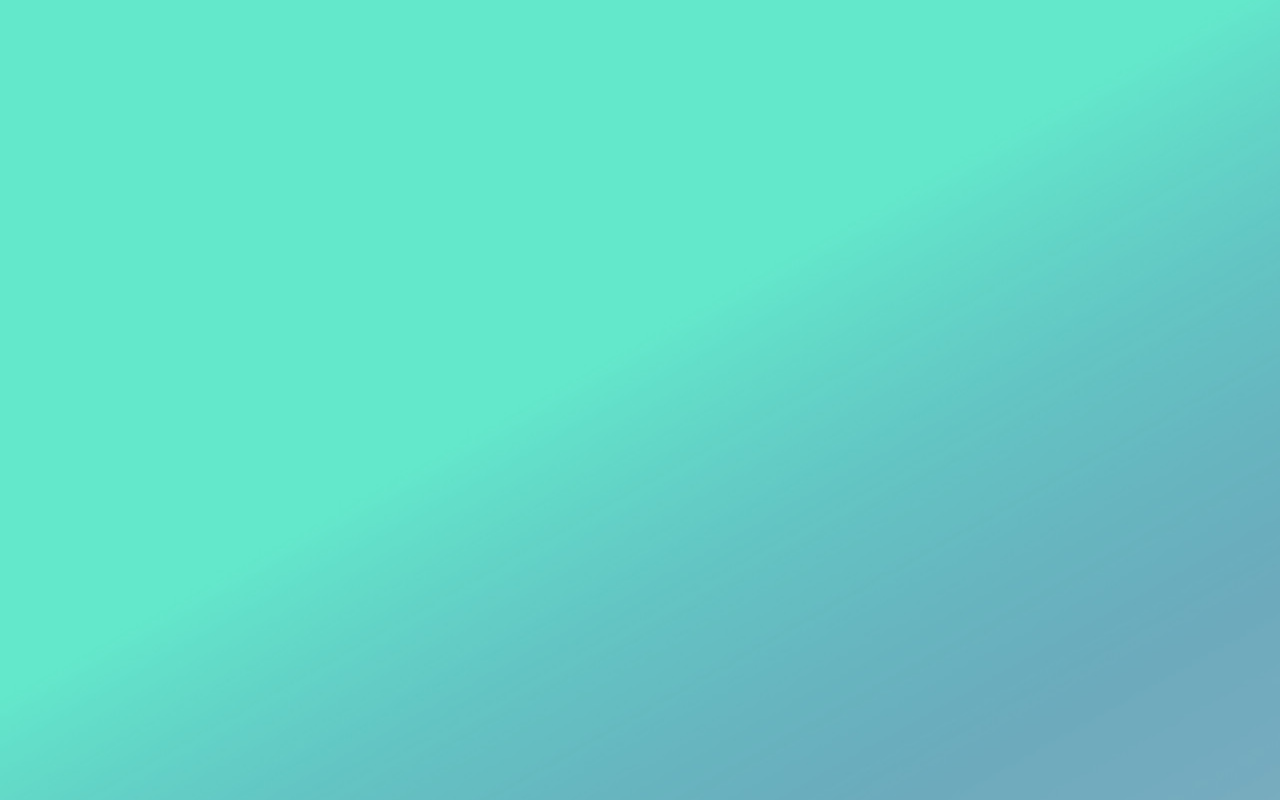
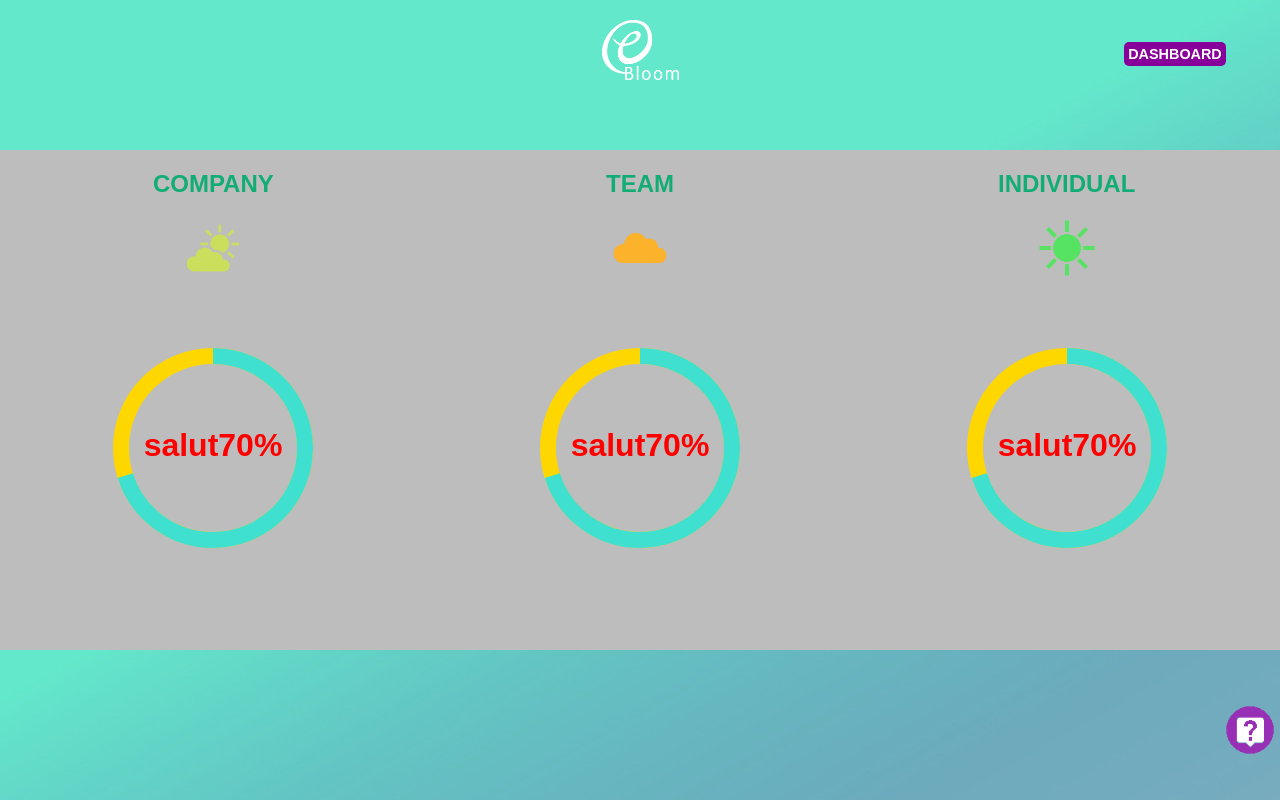
Before and after one commit to marouank7/eBloom, a React (Create React App) app in the folder front_app/: page /admin/dashboard in a window 1280 px wide. Built offline with nearby package versions, Linux system fonts and the light colour scheme.

Commit message:
creation des pages dans le routeur

```diff
--- a/front_app/package.json
+++ b/front_app/package.json
@@ -11,6 +11,7 @@
     "axios": "^0.19.1",
     "moment": "^2.24.0",
     "react": "^16.12.0",
+    "react-circular-progressbar": "^2.0.3",
     "react-dom": "^16.12.0",
     "react-moment": "^0.9.7",
     "react-redux": "^7.1.3",
--- a/front_app/src/App.js
+++ b/front_app/src/App.js
@@ -8,7 +8,12 @@ import { BrowserRouter as Router, Switch, Route } from "react-router-dom";
 import BackOfficePage from './Components/admin_back-office/BackOfficePage';
 import InputDashboard from './Components/Dashboard/Navbar';
 import DashboardPage from './Components/admin_back-office/DashboardPage';
-
+import AdminLoginPage from './Components/admin_back-office/AdminLoginPage'
+import AddCompanyPage from './Components/admin_back-office/AddCompanyPage'
+import OnBoardEditorPage from './Components/admin_back-office/OnBoardEditorPage'
+import WeekyEditor from './Components/admin_back-office/WeekyEditor'
+import LoginManagerPage from './Components/manager/LoginManagerPage'
+import ManagerDashboard from './Components/manager/ManagerDashboard'
 
 function App() {
 
@@ -34,11 +39,6 @@ function App() {
           />
           <Route
             exact
-            path="/dashboard"
-            render={props => (<DashboardPage/>) }
-          />
-          <Route
-            exact
             path="/backOffice"
             render={props => (<BackOfficePage/>) }
           />
@@ -47,6 +47,44 @@ function App() {
             path="/test"
             render={props => (<InputDashboard/>) }
           />
+          <Route
+            exact
+            path="/admin"
+            render={props => (<AdminLoginPage/>) }
+          />
+          <Route
+            exact
+            path="/admin/addcompany"
+            render={props => (<AddCompanyPage/>) }
+          />
+           <Route
+            exact
+            path="/admin/dashboard"
+            render={props => (<DashboardPage/>) }
+          />
+          />
+           <Route
+            exact
+            path="/admin/onboarding-EDITOR"
+            render={props => (<OnBoardEditorPage/>) }
+          />
+           />
+           <Route
+            exact
+            path="/admin/weeky-EDITOR"
+            render={props => (<WeekyEditor/>) }
+          />
+          <Route
+            exact
+            path="/manager/login"
+            render={props => (<LoginManagerPage/>) }
+          />
+           <Route
+            exact
+            path="/manager/dashboard"
+            render={props => (<ManagerDashboard/>) }
+          />
+
 
         </Switch>
         {/* <MyButton/> */}
--- /dev/null
+++ b/front_app/src/Components/admin_back-office/AddCompanyPage.js
@@ -0,0 +1,15 @@
+import React, { Component } from 'react';
+
+class AddCompanyPage extends Component {
+    constructor(props) {
+        super(props);
+        this.state = {  }
+    }
+    render() {
+        return (
+            <h1>AddCompanyPage</h1>
+         );
+    }
+}
+
+export default AddCompanyPage;
--- /dev/null
+++ b/front_app/src/Components/admin_back-office/AdminLoginPage.js
@@ -0,0 +1,15 @@
+import React, { Component } from 'react';
+
+class AdminLoginPage extends Component {
+    constructor(props) {
+        super(props);
+        this.state = {  }
+    }
+    render() {
+        return (
+            <h1>AdminLoginPage</h1>
+         );
+    }
+}
+
+export default AdminLoginPage;
--- a/front_app/src/Components/admin_back-office/DashboardPage.js
+++ b/front_app/src/Components/admin_back-office/DashboardPage.js
@@ -2,6 +2,7 @@ import React, { Component } from 'react';
 import { NavLink} from "react-router-dom";
 import axios from 'axios';
 import './styles/DashboardPage.css';
+import ProgressBar from './ProgressBar'
 
 
 class dashboardPage extends Component   {
@@ -46,17 +47,17 @@ class dashboardPage extends Component   {
                     <div className="zone company">
                         <p>company</p>
                         <div className="logoCloudAndSun"></div>
-                        <div className="circle1 "></div>
+                        <ProgressBar/>
                     </div>
                     <div className="zone team">
                         <p>team</p>
                         <div className="logoCloud"></div>
-                        <div className="circle2"></div>
+                        <ProgressBar/>
                     </div>
                     <div className="zone individual">
                         <p>individual</p>
                         <div className="logoSun"></div>
-                        <div className="circle3"></div>
+                        <ProgressBar/>
                     </div>
                 </div>
 
--- /dev/null
+++ b/front_app/src/Components/admin_back-office/OnBoardEditorPage.js
@@ -0,0 +1,15 @@
+import React, { Component } from 'react';
+
+class OnBoardEditorPage extends Component {
+    constructor(props) {
+        super(props);
+        this.state = {  }
+    }
+    render() {
+        return (
+            <h1>OnBoardEditorPage</h1>
+         );
+    }
+}
+
+export default OnBoardEditorPage;
--- /dev/null
+++ b/front_app/src/Components/admin_back-office/ProgressBar.js
@@ -0,0 +1,60 @@
+import React  from 'react';
+import { CircularProgressbar, buildStyles } from 'react-circular-progressbar';
+import 'react-circular-progressbar/dist/styles.css';
+import './styles/ProgressBar.css'
+
+
+class ProgressBar extends React.Component {
+    constructor(props) {
+        super(props);
+        this.state = {
+            percentageQuestionDay : 50,
+            percentageKickOffSurvey : 70
+         }
+
+    }
+
+    // customClassForPercentage =(percentageQuestionDay) => {
+    //     if (this.state.percentageQuestionDay < 50) {
+    //       return 'red';
+    //     } else {
+    //       return 'blue';
+    //     }
+    //   }
+
+    render() {
+        return (
+            <>
+                    <CircularProgressbar
+                        value={this.state.percentageKickOffSurvey}
+                        text={`salut${this.state.percentageKickOffSurvey}%`}
+                        className="progress-bar"
+                        styles={buildStyles({
+                            // Whether to use rounded or flat corners on the ends - can use 'butt' or 'round'
+                            strokeLinecap: 'butt',
+
+                            // Text size
+                            textSize: '16px',
+
+                            // How long animation takes to go from one percentage to another, in seconds
+                            pathTransitionDuration: 0.5,
+
+                            // Can specify path transition in more detail, or remove it entirely
+                            // pathTransition: 'none',
+
+                            // Colors
+                            backgroundColor: "#3e98c7",
+                            textColor: "red",
+                            pathColor: "turquoise",
+                            trailColor: "gold",
+
+                    })}
+                    />
+
+                {/* <CircularProgressbar className="progress-bar" value={value} maxValue={1} text={`${value * 100}%`} /> */}
+            </>
+         );
+    }
+}
+
+export default ProgressBar ;
--- /dev/null
+++ b/front_app/src/Components/admin_back-office/WeekyEditor.js
@@ -0,0 +1,15 @@
+import React, { Component } from 'react';
+
+class WeekyEditor extends Component {
+    constructor(props) {
+        super(props);
+        this.state = {  }
+    }
+    render() {
+        return (
+            <h1>WeekyEditor</h1>
+         );
+    }
+}
+
+export default WeekyEditor;
--- /dev/null
+++ b/front_app/src/Components/admin_back-office/styles/ProgressBar.css
@@ -0,0 +1,5 @@
+.progress-bar
+{
+    width: 200px;
+    height: 200px;
+}
--- /dev/null
+++ b/front_app/src/Components/manager/LoginManagerPage.js
@@ -0,0 +1,15 @@
+import React, { Component } from 'react';
+
+class LoginManagerPage extends Component {
+    constructor(props) {
+        super(props);
+        this.state = {  }
+    }
+    render() {
+        return (
+            <h1>LoginManagerPage</h1>
+         );
+    }
+}
+
+export default LoginManagerPage;
--- /dev/null
+++ b/front_app/src/Components/manager/ManagerDashboard.js
@@ -0,0 +1,15 @@
+import React, { Component } from 'react';
+
+class ManagerDashboard extends Component {
+    constructor(props) {
+        super(props);
+        this.state = {  }
+    }
+    render() {
+        return (
+            <h1>ManagerDashboard</h1>
+         );
+    }
+}
+
+export default ManagerDashboard;
```
Also changed, not shown: 1 other file (tests, documents, lock files or other folders).
